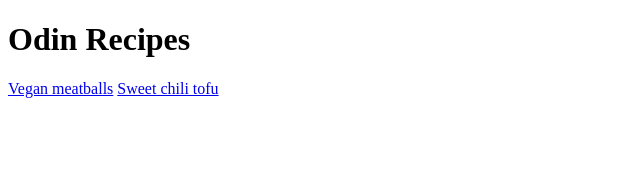
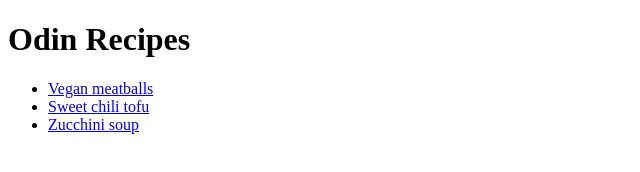
Before and after one commit to reiv-j/odin-recipes, a plain HTML site: page index.html in a window 1280 px wide. Shown: the whole page, without its empty margins (0-640 px from the left). Drawn offline with Linux system fonts and the light colour scheme.

Commit message:
Convert recipes links into a list of items

```diff
--- a/index.html
+++ b/index.html
@@ -7,7 +7,10 @@
 </head>
 <body>
     <h1>Odin Recipes</h1>
-    <a href="recipes/vegan-meatballs.html">Vegan meatballs</a>
-    <a href="recipes/sweet-chili-tofu.html">Sweet chili tofu</a>
+    <ul>
+        <li><a href="recipes/vegan-meatballs.html">Vegan meatballs</a></li>
+        <li><a href="recipes/sweet-chili-tofu.html">Sweet chili tofu</a></li>
+        <li><a href="recipes/zucchini-soup.html">Zucchini soup</a></li>
+    </ul>
 </body>
 </html>
```
